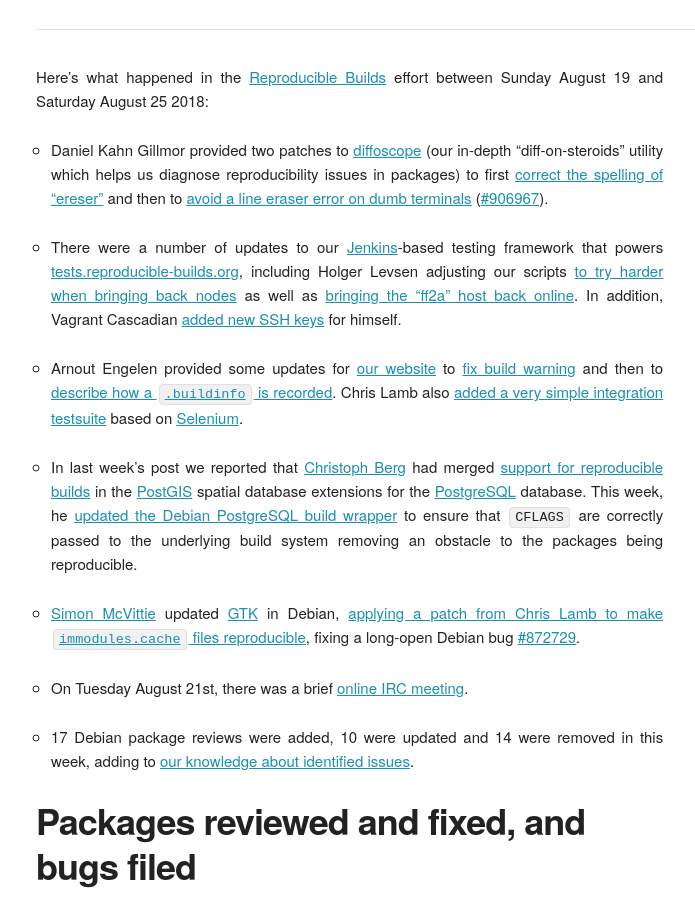
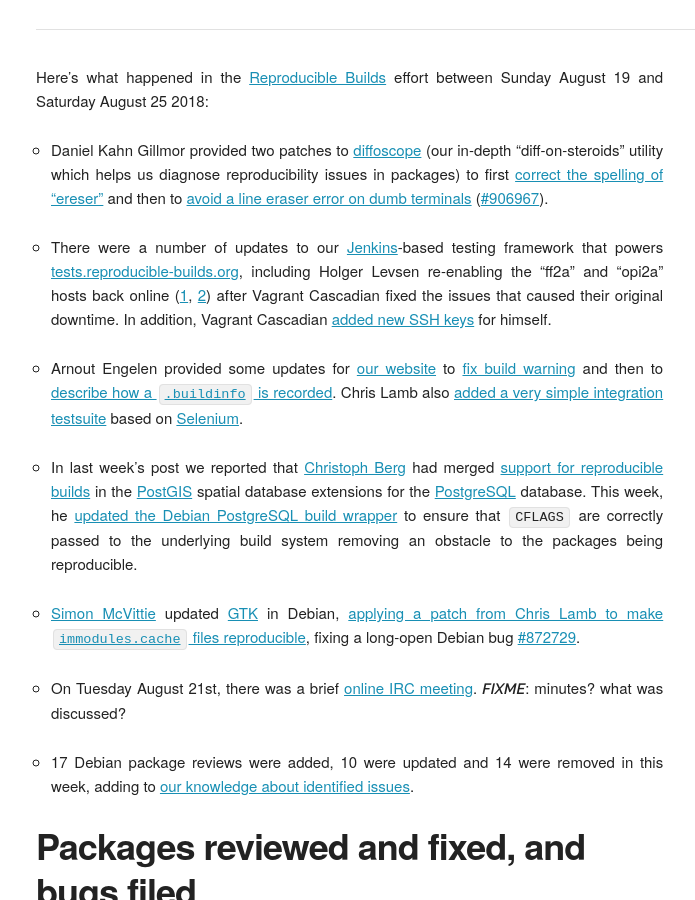
Before and after one commit to prototypefund/reproducible-website, a Jekyll site: the page built from _blog/posts/174.md, in a window 1280 px wide and 900 px high, scrolled down 390 px. Shown: the whole window, without its empty margins (124-819 px from the left). Built offline with Jekyll 4.4.1, drawn with Linux system fonts in a browser that asks for light colours; some web fonts are replaced.

Commit message:
174: reword the jenkins bit.  add a fixme
Signed-off-by: Mattia Rizzolo <mattia@debian.org>

```diff
--- a/_blog/posts/174.md
+++ b/_blog/posts/174.md
@@ -7,7 +7,7 @@
 
 * Daniel Kahn Gillmor provided two patches to [diffoscope](https://diffoscope.org) (our in-depth "diff-on-steroids" utility which helps us diagnose reproducibility issues in packages) to first [correct the spelling of "ereser"](https://salsa.debian.org/reproducible-builds/diffoscope/commit/3522476) and then to [avoid a line eraser error on dumb terminals](https://salsa.debian.org/reproducible-builds/diffoscope/commit/038ac84) ([#906967](htps://bugs.debian.org/906967)).
 
-* There were a number of updates to our [Jenkins](https://jenkins.io/)-based testing framework that powers [tests.reproducible-builds.org](tests.reproducible-builds.org), including Holger Levsen adjusting our scripts [to try harder when bringing back nodes](https://salsa.debian.org/qa/jenkins.debian.net/commit/7cb81648) as well as [bringing the "ff2a" host back online](https://salsa.debian.org/qa/jenkins.debian.net/commit/0f3ec3fd). In addition, Vagrant Cascadian [added new SSH keys](https://salsa.debian.org/qa/jenkins.debian.net/commit/a0cd9094) for himself.
+* There were a number of updates to our [Jenkins](https://jenkins.io/)-based testing framework that powers [tests.reproducible-builds.org](tests.reproducible-builds.org), including Holger Levsen re-enabling the "ff2a" and "opi2a" hosts back online ([1](https://salsa.debian.org/qa/jenkins.debian.net/commit/7cb81648), [2](https://salsa.debian.org/qa/jenkins.debian.net/commit/0f3ec3fd)) after Vagrant Cascadian fixed the issues that caused their original downtime.  In addition, Vagrant Cascadian [added new SSH keys](https://salsa.debian.org/qa/jenkins.debian.net/commit/a0cd9094) for himself.
 
 * Arnout Engelen provided some updates for [our website](https://reproducible-builds.org/) to [fix build warning](https://salsa.debian.org/reproducible-builds/reproducible-website/commit/6490dde) and then to [describe how a `.buildinfo` is recorded](https://salsa.debian.org/reproducible-builds/reproducible-website/commit/06416b6). Chris Lamb also [added a very simple integration testsuite](https://salsa.debian.org/reproducible-builds/reproducible-website/commit/22c1dcb) based on [Selenium](https://www.seleniumhq.org/).
 
@@ -15,7 +15,7 @@
 
 * [Simon McVittie](https://smcv.pseudorandom.co.uk/) updated [GTK](https://www.gtk.org/) in Debian, [applying a patch from Chris Lamb to make `immodules.cache` files reproducible](https://salsa.debian.org/gnome-team/gtk2/commit/7deeede44c844e99402816ebc035de4d575f3db0#9c96da0e9f91d7d8937b69b524702c106258f0d1_12_16), fixing a long-open Debian bug [#872729](https://bugs.debian.org/872729).
 
-* On Tuesday August 21st, there was a brief [online IRC meeting](https://lists.reproducible-builds.org/pipermail/rb-general/2018-August/001116.html).
+* On Tuesday August 21st, there was a brief [online IRC meeting](https://lists.reproducible-builds.org/pipermail/rb-general/2018-August/001116.html).  ***FIXME***: minutes? what was discussed?
 
 * 17 Debian package reviews were added, 10 were updated and 14 were removed in this week, adding to [our knowledge about identified issues](https://tests.reproducible-builds.org/debian/index_issues.html).
 
```
